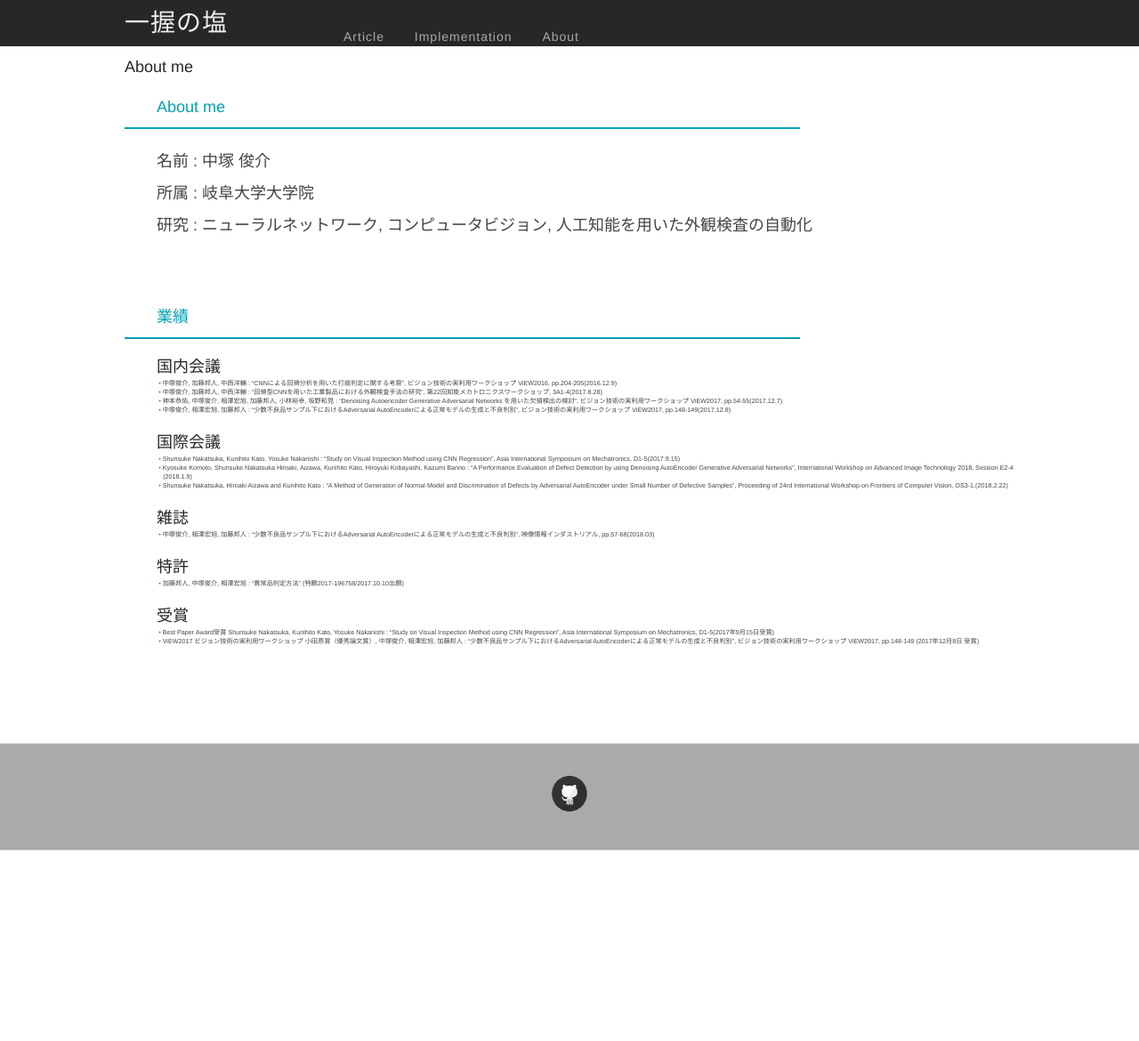
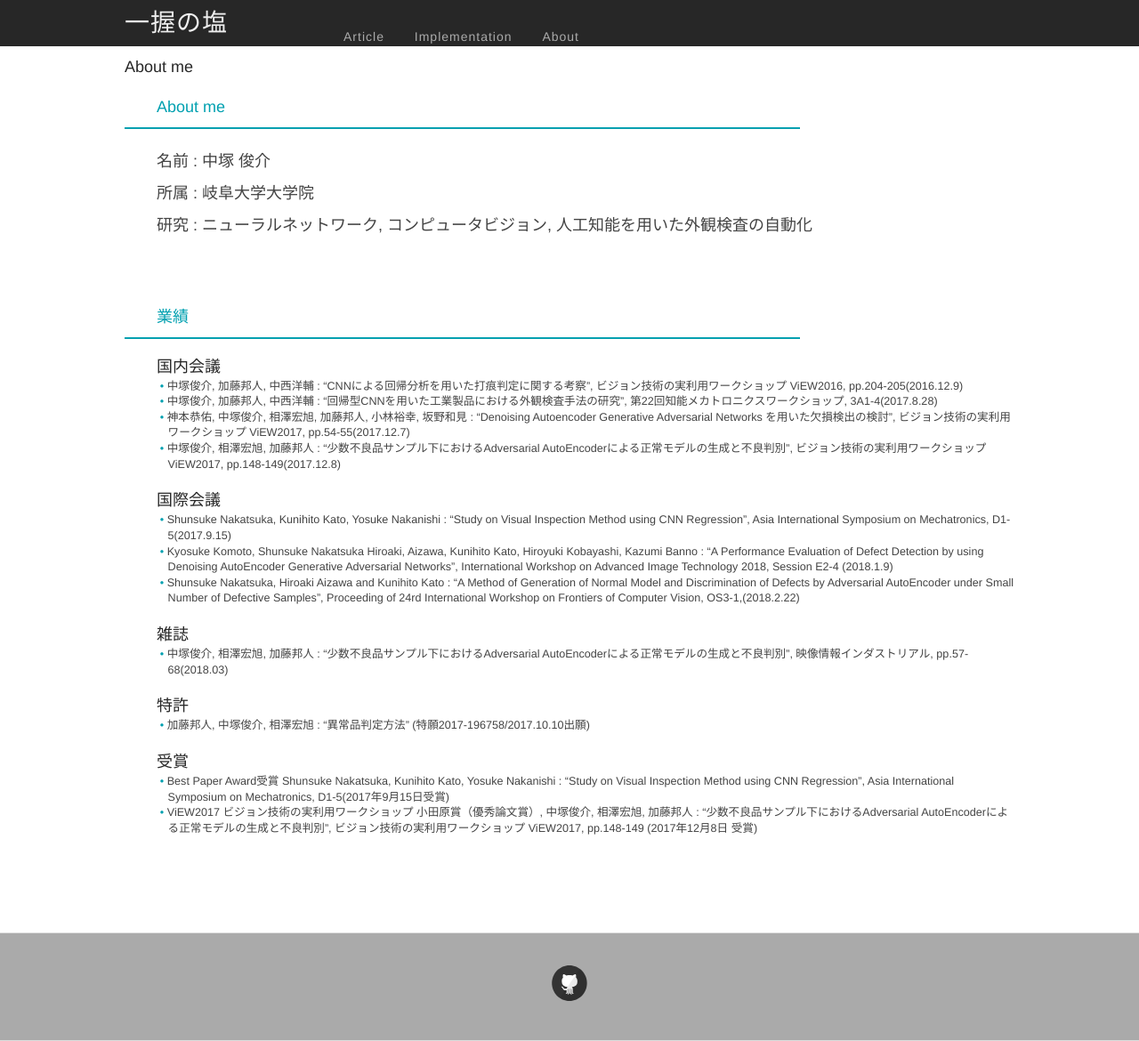
Before and after one commit to salty-vanilla/page_test, a Jekyll site: the page built from about_me.md, in a window 1280 px wide. Shown: the whole page at 89% size. Built offline with Jekyll 4.4.1, drawn with Linux system fonts in a browser that asks for light colours; before the commit the page ends 956 px from its top, so only the background shows below that.

Commit message:
Update about.scss

```diff
--- a/css/about.scss
+++ b/css/about.scss
@@ -13,5 +13,5 @@
 /**************/
 
 ul {
-  font-size: 40%;
+  font-size: 70%;
 }
```
